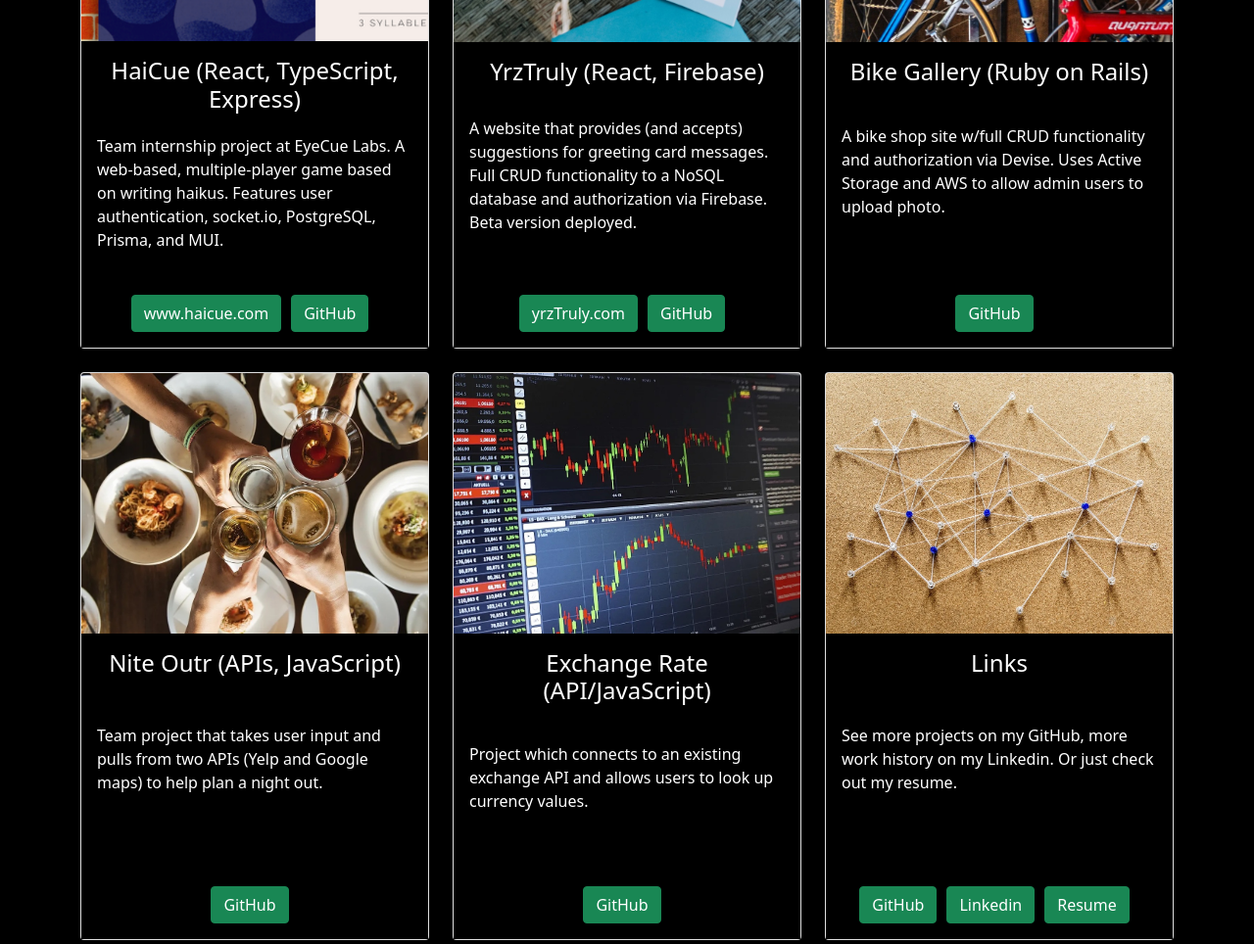
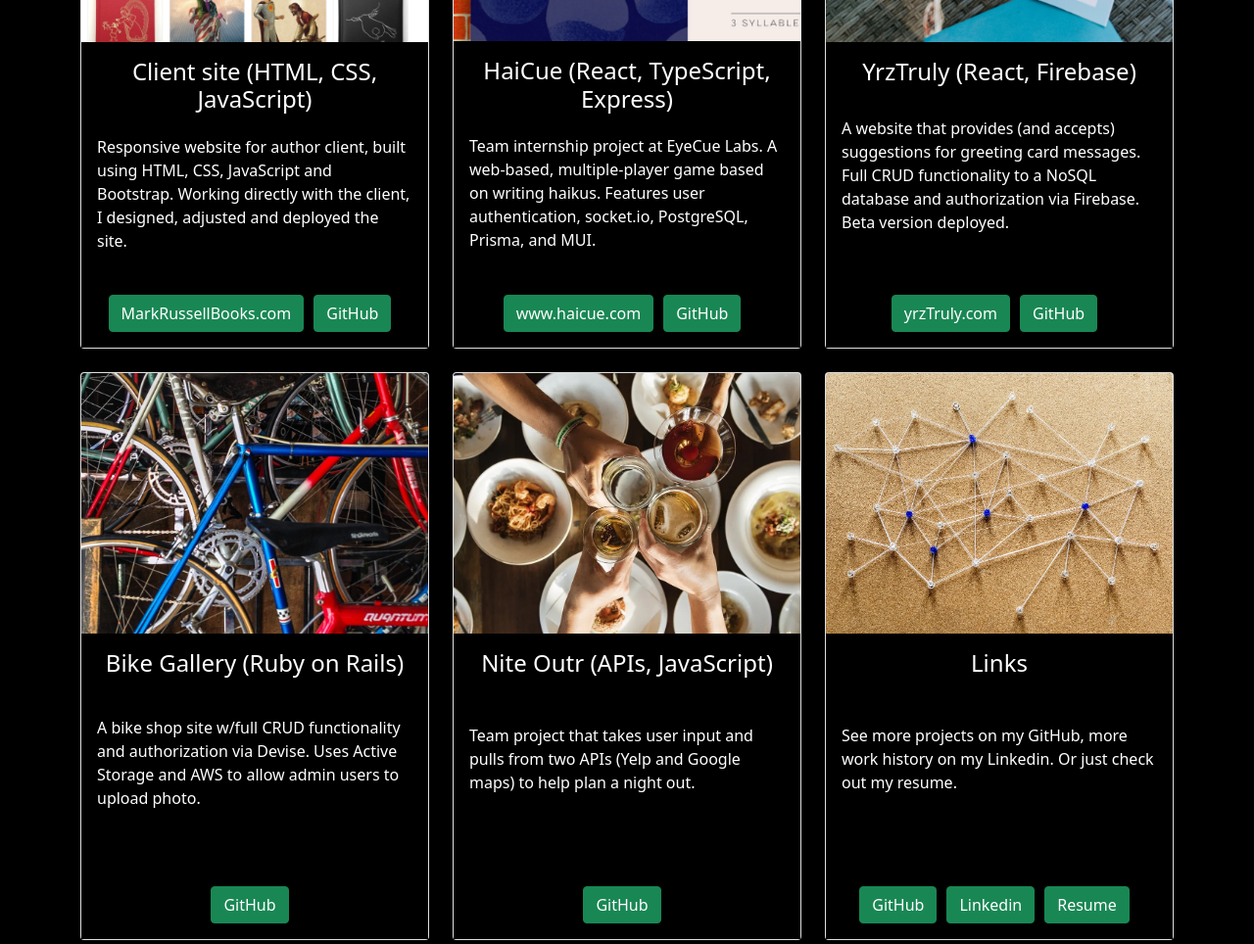
Before and after one commit to pangtodd/toddpang_porfolio, a plain HTML site: page index.html in a window 1280 px wide. Shown: the part 1840-2804 px from the top of the page at 98% size. Drawn offline with nearby package versions, Linux system fonts and the light colour scheme.

Commit message:
updated content of projects section.

```diff
--- a/index.html
+++ b/index.html
@@ -25,8 +25,9 @@
     <meta name="twitter:title" content="Todd Pangilinan, Web Developer">
     <meta name="twitter:description" content="Portfolio Website for Todd Pangilinan (JavaScript, React, Ruby HTML/CSS...and more)">
     <meta name="twitter:image" content="https://www.toddpang.com/images/ToddPangSmall.jpg">
+    <link rel="icon" type="image/png" sizes="16x16" href="./images/favicon-16x16.png">
+    <meta http-equiv="Content-Security-Policy" content="frame-src 'self' https://docs.google.com">
 
-    <link rel="icon" type="image/png" sizes="16x16" href="./images/favicon-16x16.png">
     <link href="https://cdn.jsdelivr.net/npm/bootstrap@5.1.3/dist/css/bootstrap.min.css" rel="stylesheet">
     <script src="https://cdn.jsdelivr.net/npm/bootstrap@5.1.3/dist/js/bootstrap.bundle.min.js"></script>
     <script src="https://kit.fontawesome.com/5cfa004365.js" crossorigin="anonymous"></script>
@@ -112,6 +113,19 @@
           <div class="row">
             <div class="col-lg-4 mt-4">
               <div class="card portfolioContent">
+                <img class="card-img-top" src="images/russellSite2 Cropped.png" alt="screenshot of website for Mark Russell" style="width:100%">
+                <div class="card-body">
+                  <h4 class="card-title">Client site (HTML, CSS, JavaScript)</h4>
+                  <p class="card-text">Responsive website for author client, built using HTML, CSS, JavaScript and Bootstrap. Working directly with the client, I designed, adjusted and deployed the site.</p>
+                  <div class="text-center">
+                    <a href="https://markrussellbooks.com" class="btn btn-success">MarkRussellBooks.com</a>
+                    <a href="https://github.com/pangtodd/MarkRussellSite.git" class="btn btn-success">GitHub</a>
+                  </div>
+                </div>
+              </div>
+            </div>
+            <div class="col-lg-4 mt-4">
+              <div class="card portfolioContent">
                 <img class="card-img-top" src="images/haicueCropped.png" alt="screenshot of haicue game/haiku entry" style="width:100%">
                 <div class="card-body">
                   <h4 class="card-title">HaiCue (React, TypeScript, Express)</h4>
@@ -136,6 +150,9 @@
                 </div>
               </div>
             </div>
+
+          </div>
+          <div class="row">
             <div class="col-lg-4 mt-4">
               <div class="card portfolioContent">
                 <img class="card-img-top" src="images/bikeshopCropped.jpg" alt="several vintage bikes" style="width:100%">
@@ -149,8 +166,7 @@
                 </div>
               </div>
             </div>
-          </div>
-          <div class="row">
+
             <div class="col-lg-4 mt-4">
               <div class="card portfolioContent">
                 <img class="card-img-top" src="images/niteoutr Cropped.jpg" alt="people toasting glasses" style="width:100%">
@@ -162,18 +178,8 @@
                   </div>
                 </div>
               </div>
-            </div><div class="col-lg-4 mt-4">
-              <div class="card portfolioContent">
-                <img class="card-img-top" src="images/exchange Cropped.jpg" alt="graph of currency" style="width:100%">
-                <div class="card-body">
-                  <h4 class="card-title">Exchange Rate (API/JavaScript)</h4>
-                  <p class="card-text">Project which connects to an existing exchange API and allows users to look up currency values.</p>
-                  <div class="text-center">
-                    <a href="https://github.com/pangtodd/exchange_rate" class="btn btn-success">GitHub</a>
-                  </div>
-                </div>
-              </div>
             </div>
+
             <div class="col-lg-4 mt-4">
               <div class="card portfolioContent">
                 <img class="card-img-top" src="images/links Cropped.jpg" alt="corkboard with pinned strings" style="width:100%">
```
